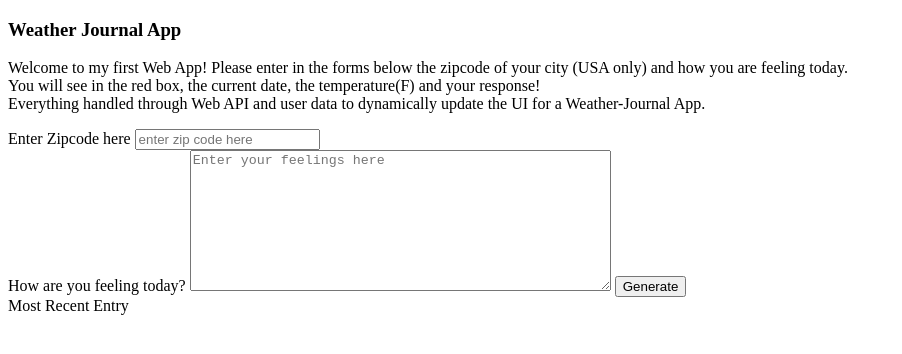
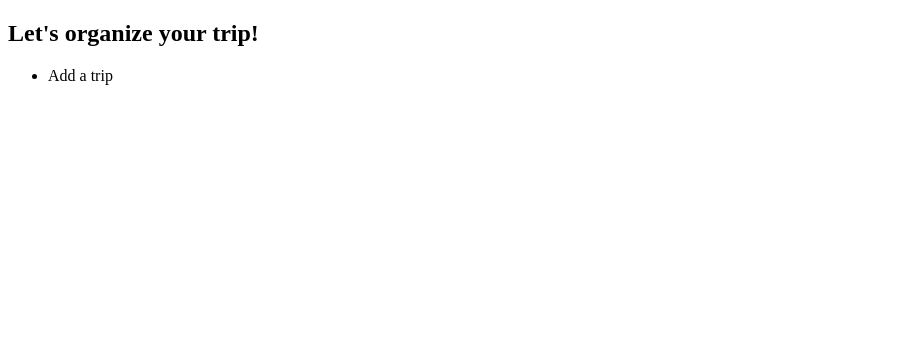
Before and after one commit to olmobianc/Project-5---Udacity-Front-End-Web-Development-Nanodegree, a website built with webpack: page src/client/views/index.html in a window 1280 px wide. Shown: the whole page, without its empty margins (0-902 px from the left). Built offline with nearby package versions, Linux system fonts and the light colour scheme; a web font is replaced by a local one.

```diff
--- a/package.json
+++ b/package.json
@@ -3,9 +3,10 @@
   "version": "1.0.0",
   "description": "",
   "private": true,
-  "main": "index.js",
+  "main": "server.js",
   "scripts": {
-    "test": "test",
+    "test": "jest",
+    "start": "node src/server/server.js",
     "build-prod": "webpack --config webpack.prod.js",
     "build-dev": "webpack-dev-server  --config webpack.dev.js --open"
   },
--- a/src/client/index.js
+++ b/src/client/index.js
@@ -0,0 +1,8 @@
+import { addTrip } from "./js/app.js"
+import { checkInput } from "./js/checkInput.js"
+import { addTripEvList } from "./js/app.js"
+import './styles/style.scss'
+
+export { addTrip }
+export { checkInput }
+export { addTripEvList }
--- a/src/client/styles/style.scss
+++ b/src/client/styles/style.scss
@@ -1,113 +1,7 @@
 body{
-    background: #fffff8;
     font-family: -apple-system, BlinkMacSystemFont, sans-serif;
 }
 
-#app{
-    display: grid;
-    grid-auto-rows: minmax(80px, auto);
-    /* grid-template-columns:  */
-    background: #0d469c;
-    color: sandybrown;
-    justify-content: center;
-    grid-gap: 1em;
-    font-size: 20px;
-    font-family: 'Oswald', sans-serif;
+.inline {
+    display: inline-block;
 }
-
-.title {
-    border-bottom: 2px solid sandybrown;
-}
-
-.main-container {
-    padding: 30px 0;
-}
-
-#app h3 {
-    display: inline;
-}
-
-.entry{
-    background: #972131 ;
-    text-align: center;
-}
-
-/*  Basic Styling To Override Default For Basic HTML Elements */
-label{
-    display:block;
-    font-size: 27px;
-}
-
-input{
-    display:block;
-    height: 60px;
-    width: 320px;
-    background:#2272da;
-    color: #f0d43a;
-    font-size: 20px;
-    font-family: 'Oswald', sans-serif;
-    border: none;
-}
-
-button{
-    width: 400px;
-    height: 60px;
-    background: #475f92;
-    color: #f0d43a;
-    font-size: 26px;
-    font-family: 'Oswald', sans-serif;
-    border: none;
-    box-shadow: 2px 4px 5px #444;
-}
-h1{
-    font-size: 36px;
-}
-
-textarea{
-    background:#2272da;
-    color: #f0d43a;
-    font-size: 20px;
-    font-family: 'Oswald', sans-serif;
-}
-/* Reset style for HTML element on active to have no border*/
-input:focus,
-select:focus,
-textarea:focus,
-button:focus {
-    outline: none;
-}
-/* Style for Placeholder Text*/
-::placeholder { /* Firefox, Chrome, Opera */
-    color: #f0d43a;
-    font-family: 'Oswald', sans-serif;
-
-}
-
-:-ms-input-placeholder { /* Internet Explorer 10-11 */
-    color: #f0d43a;
-    font-family: 'Oswald', sans-serif;
-
-}
-
-::-ms-input-placeholder { /* Microsoft Edge */
-    color: #f0d43a;
-    font-family: 'Oswald', sans-serif;
-
-}
-
-#generate {
-    cursor: pointer;
-}
-
-#generate:hover {
-    opacity: 0.8;
-    color: #e7da24 !important;
-}
-
-.answer {
-    padding: 5px;
-}
-
-.white-text {
-    color: whitesmoke;
-}
--- a/src/client/views/index.html
+++ b/src/client/views/index.html
@@ -1,49 +1,20 @@
 <!DOCTYPE html>
 <html>
 
-<head>
-    <meta charset="UTF-8">
-    <title>Weather Journal</title>
-    <link href="https://fonts.googleapis.com/css?family=Oswald:400,600,700|Ranga:400,700&display=swap" rel="stylesheet">
-    <!--Load styles-->
-    <link rel="stylesheet" href="style.css">
-</head>
+    <head>
+        <meta charset="UTF-8">
+        <meta name="viewport" content="width=device-width, initial-scale=1.0">
+        <title>Travel App</title>
+    </head>
 
-<body>
-    <div id="app">
+    <body>
+        <header>
+            <h2 class="inline">Let's organize your trip!</h2>
+            <ul class="inline">
+                <li><a href=""></a>Add a trip</li>
+            </ul>
 
-        <div class="main-container">
-            <h3 class="holder title headline">Weather Journal App</h3>
-            <p class="white-text">Welcome to my first Web App! Please enter in the forms below the zipcode of your city (USA only) and how you are feeling today.
-            <br>
-            You will see in the red box, the current date, the temperature(F) and your response!
-            <br>
-            Everything handled through Web API and user data to dynamically update the UI for a Weather-Journal App.
-            </p>
-        </div>
-
-        <div class="holder zip">
-            <label for="zip">Enter Zipcode here</label>
-            <input type="text" id="zip" placeholder="enter zip code here">
-            <!--<canvas id="icon1" width="128" height="128"></canvas>-->
-        </div>
-
-        <div class="holder feel">
-            <label for="feelings">How are you feeling today?</label>
-            <textarea class="myInput" id="feelings" placeholder="Enter your feelings here" rows="9" cols="50"></textarea>
-            <button id="generate" type="submit"> Generate </button>
-        </div>
-
-        <div class="holder entry">
-            <div class="title">Most Recent Entry</div>
-            <div id="entryHolder">
-                <div class="answer" id="date"></div>
-                <div class="answer" id="temp"></div>
-                <div class="answer" id="content"></div>
-            </div>
-        </div>
-
-    </div>
-</body>
+        </header>
+    </body>
 
 </html>
```
Also changed, not shown: dist/index.html, dist/main.js, src/client/js/checkInput.js (added).
